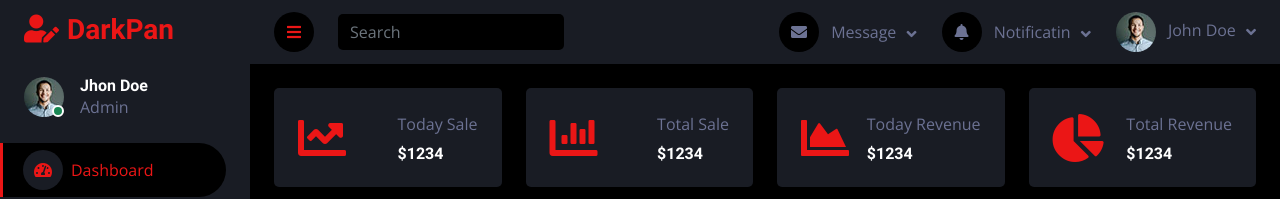
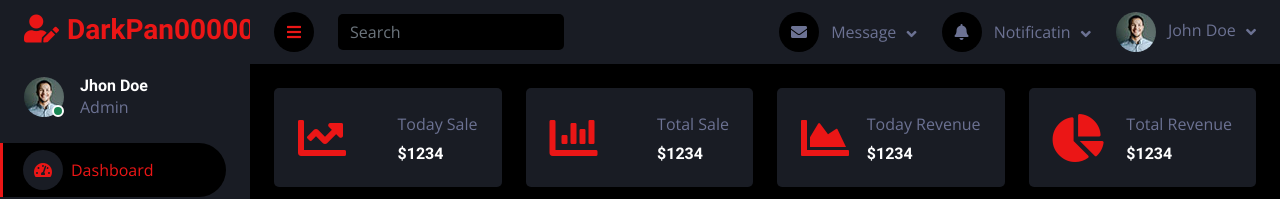
Before and after one commit to zzh6517/earth, a plain HTML site: page index.html in a window 1280 px wide. Shown: the top 199 px of the page. Drawn offline with Linux system fonts and the light colour scheme.

Commit message:
update index

```diff
--- a/index.html
+++ b/index.html
@@ -36,7 +36,7 @@
 <div class="sidebar pe-4 pb-3">
 <nav class="navbar bg-secondary navbar-dark">
 <a href="index1.html" class="navbar-brand mx-4 mb-3">
-<h3 class="text-primary"><i class="fa fa-user-edit me-2"></i>DarkPan</h3>
+<h3 class="text-primary"><i class="fa fa-user-edit me-2"></i>DarkPan00000000</h3>
 </a>
 <div class="d-flex align-items-center ms-4 mb-4">
 <div class="position-relative">
```
